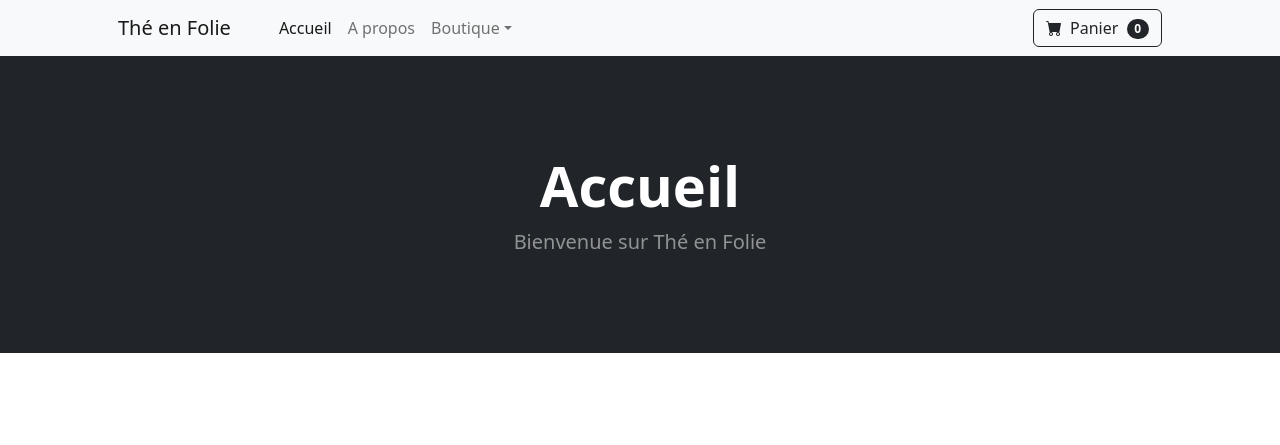
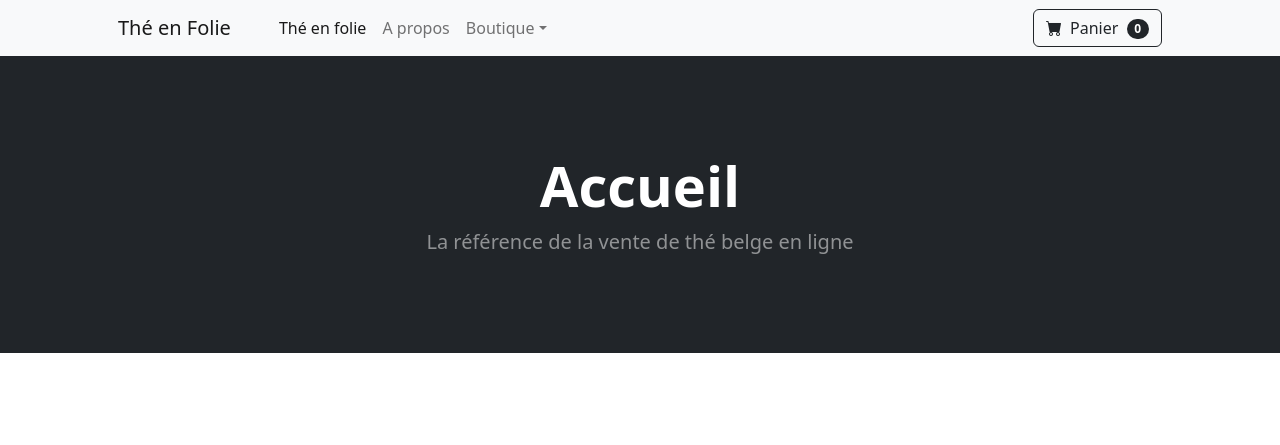
Before and after one commit to Mefude/Projet-Web23, a PHP site: page / in a window 1280 px wide. Shown: the top 445 px of the page. Run offline with PHP 8.4, Linux system fonts and the light colour scheme; grey boxes labelled with a size stand in for pictures from a placeholder-image service; some libraries are stand-ins or nearby versions.

Commit message:
Modification template

```diff
--- a/view/template.php
+++ b/view/template.php
@@ -21,7 +21,7 @@
                 <button class="navbar-toggler" type="button" data-bs-toggle="collapse" data-bs-target="#navbarSupportedContent" aria-controls="navbarSupportedContent" aria-expanded="false" aria-label="Toggle navigation"><span class="navbar-toggler-icon"></span></button>
                 <div class="collapse navbar-collapse" id="navbarSupportedContent">
                     <ul class="navbar-nav me-auto mb-2 mb-lg-0 ms-lg-4">
-                        <li class="nav-item"><a class="nav-link active" aria-current="page" href="#!">Accueil</a></li>
+                        <li class="nav-item"><a class="nav-link active" aria-current="page" href="#!">Thé en folie</a></li>
                         <li class="nav-item"><a class="nav-link" href="#!">A propos</a></li>
                         <li class="nav-item dropdown">
                             <a class="nav-link dropdown-toggle" id="navbarDropdown" href="#" role="button" data-bs-toggle="dropdown" aria-expanded="false">Boutique</a>
@@ -48,7 +48,7 @@
             <div class="container px-4 px-lg-5 my-5">
                 <div class="text-center text-white">
                     <h1 class="display-4 fw-bolder"><?php echo $title;  ?></h1>
-                    <p class="lead fw-normal text-white-50 mb-0">Bienvenue sur Thé en Folie</p>
+                    <p class="lead fw-normal text-white-50 mb-0">La référence de la vente de thé belge en ligne</p>
                 </div>
             </div>
         </header>
```
